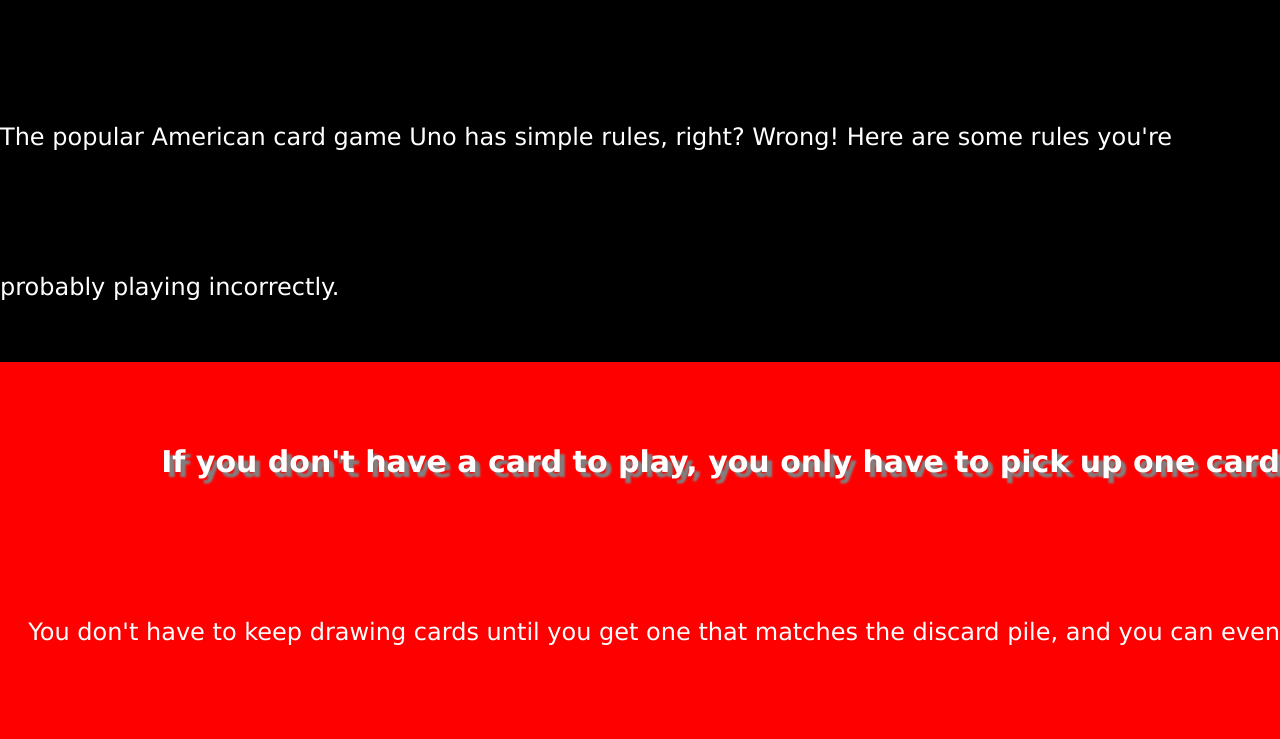
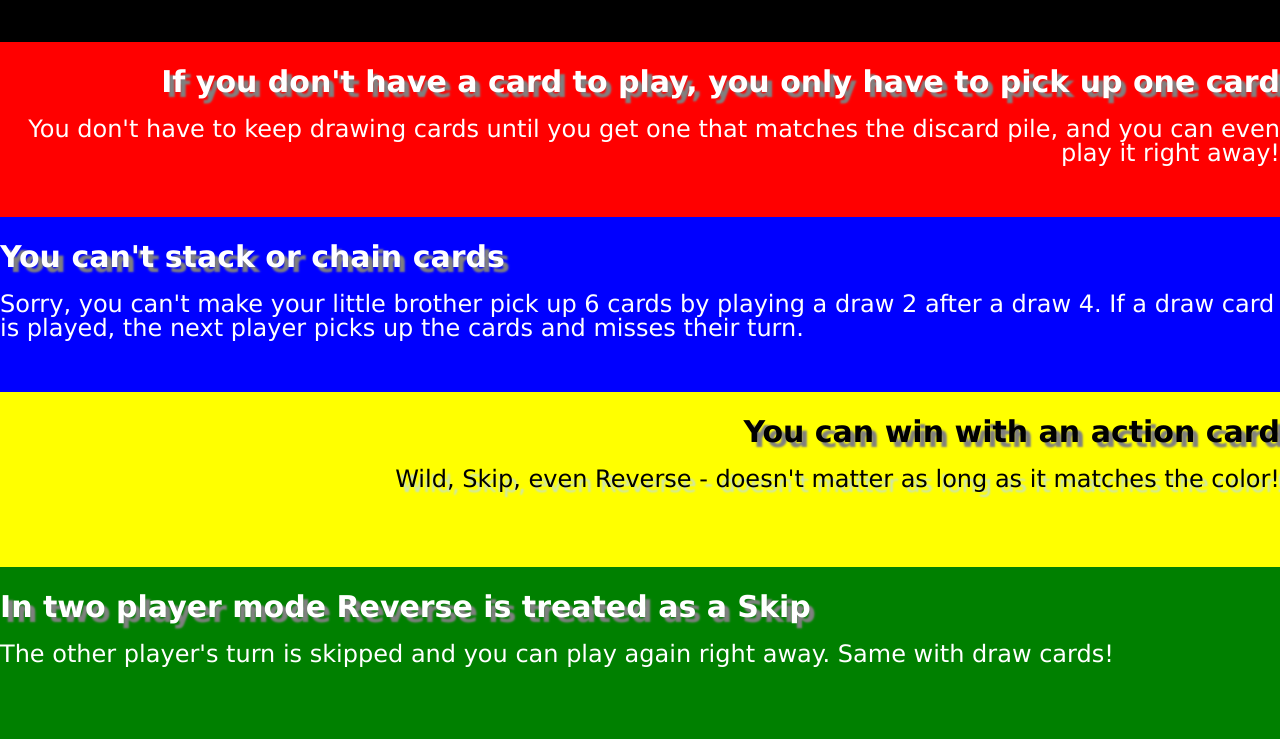
Before and after one commit to esommer21/hw2, a plain HTML site: page index.html in a window 1280 px wide. Shown: the part 620-1359 px from the top of the page. Drawn offline with Linux system fonts and the light colour scheme.

Commit message:
Update style.css

```diff
--- a/css/style.css
+++ b/css/style.css
@@ -1,5 +1,5 @@
 head, body {
-    font-family: "Lucida Grande", Arial;
+    font-family: "Lucida Grande", Sans-Serif;
     color: white;
     background-color: #000000;
 
@@ -32,7 +32,7 @@ img {
     width: 525px;
 }
 div {
-    line-height: 150px;
+    min-height: 150px;
     padding-top: 25px;
 }
 
@@ -49,7 +49,7 @@ div {
     background-color:#ffff00;
     text-align:right;
     color:black;
-    text-shadow: 5px 5px 2px #c7e2c7
+    text-shadow: 5px 5px 2px #c7e2c7;
 }
 
 #green {
```
